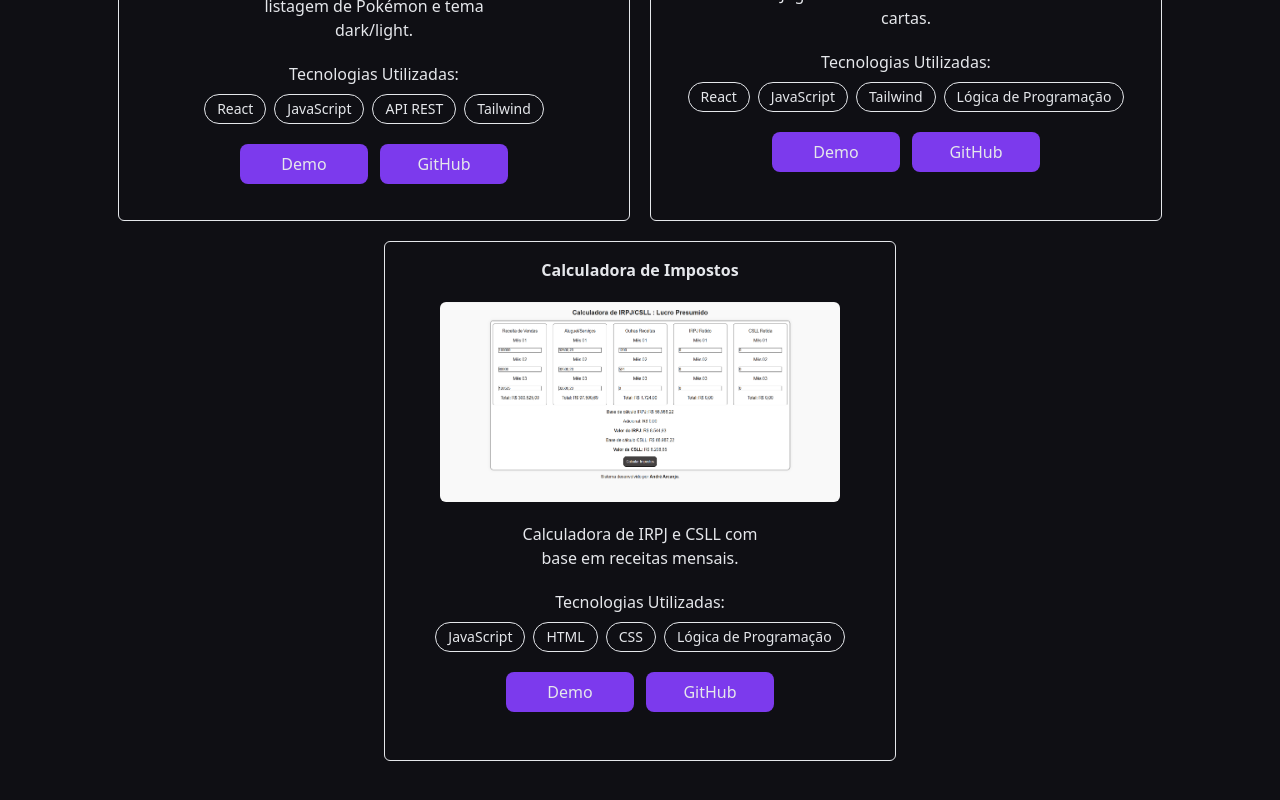
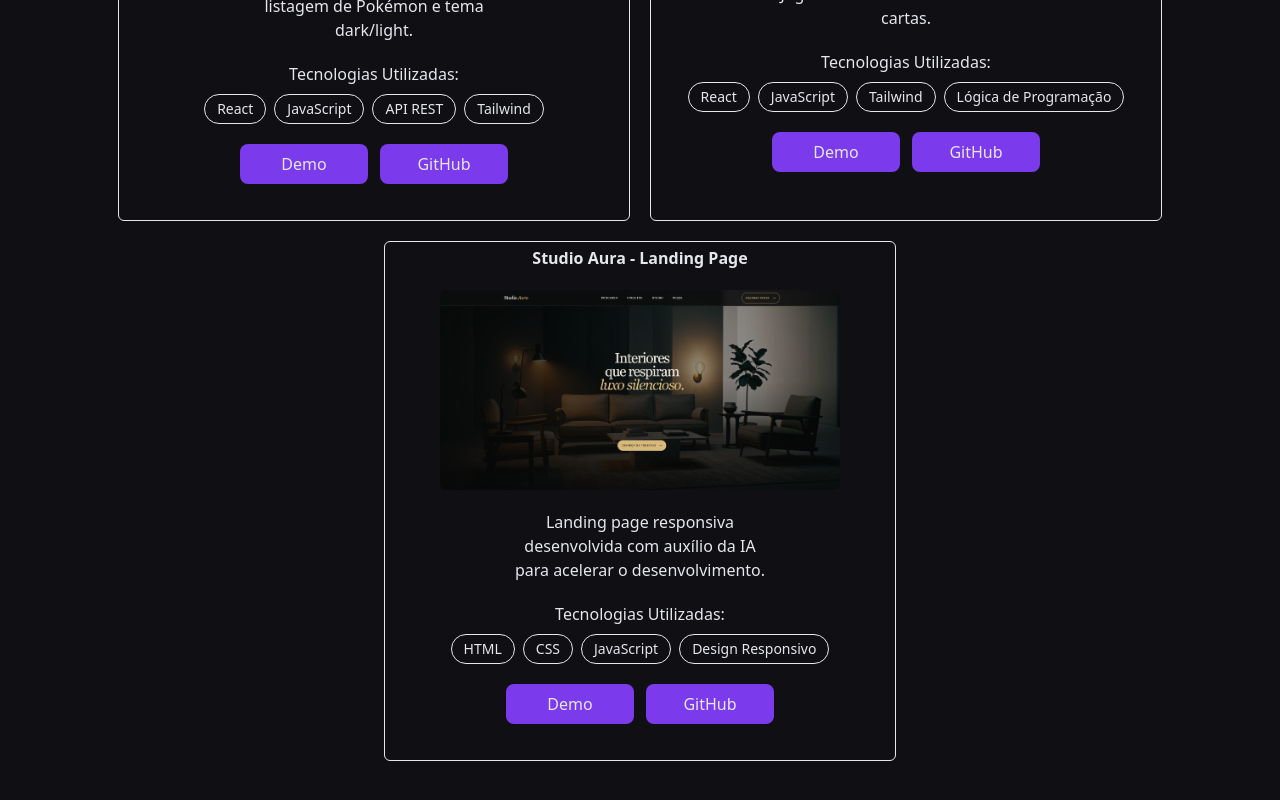
Before and after one commit to andre-arcanjo/portfolio-andre-arcanjo, a React (Vite) app: page / in a window 1280 px wide. Shown: the part 2839-3639 px from the top of the page. Built offline with nearby package versions, Linux system fonts and the light colour scheme.

Commit message:
feat: replace tax calculator with Studio Aura project

```diff
--- a/src/data/projects.ts
+++ b/src/data/projects.ts
@@ -38,13 +38,13 @@ export const projects: Project[] = [
     image: 'jogo-memoria.png',
   },
   {
-    title: 'Calculadora de Impostos',
-    description: 'Calculadora de IRPJ e CSLL com base em receitas mensais.',
-    tech: ['JavaScript', 'HTML', 'CSS', 'Lógica de Programação'],
+    title: 'Studio Aura - Landing Page',
+    description: 'Landing page responsiva desenvolvida com auxílio da IA para acelerar o desenvolvimento.',
+    tech: ['HTML', 'CSS', 'JavaScript', 'Design Responsivo'],
     demoLink:
-      'https://andre-arcanjo.github.io/calculadora-IRPJ-CSLL-lucro-presumido/',
+      'https://andre-arcanjo.github.io/studio-aura/',
     frontendLink:
-      'https://github.com/andre-arcanjo/calculadora-IRPJ-CSLL-lucro-presumido',
-    image: 'calculadora-img.png',
+      'https://github.com/andre-arcanjo/studio-aura',
+    image: 'studio-aura.png',
   }
 ];
```
Also changed, not shown: public/calculadora-img.png (deleted), public/studio-aura.png (added).
